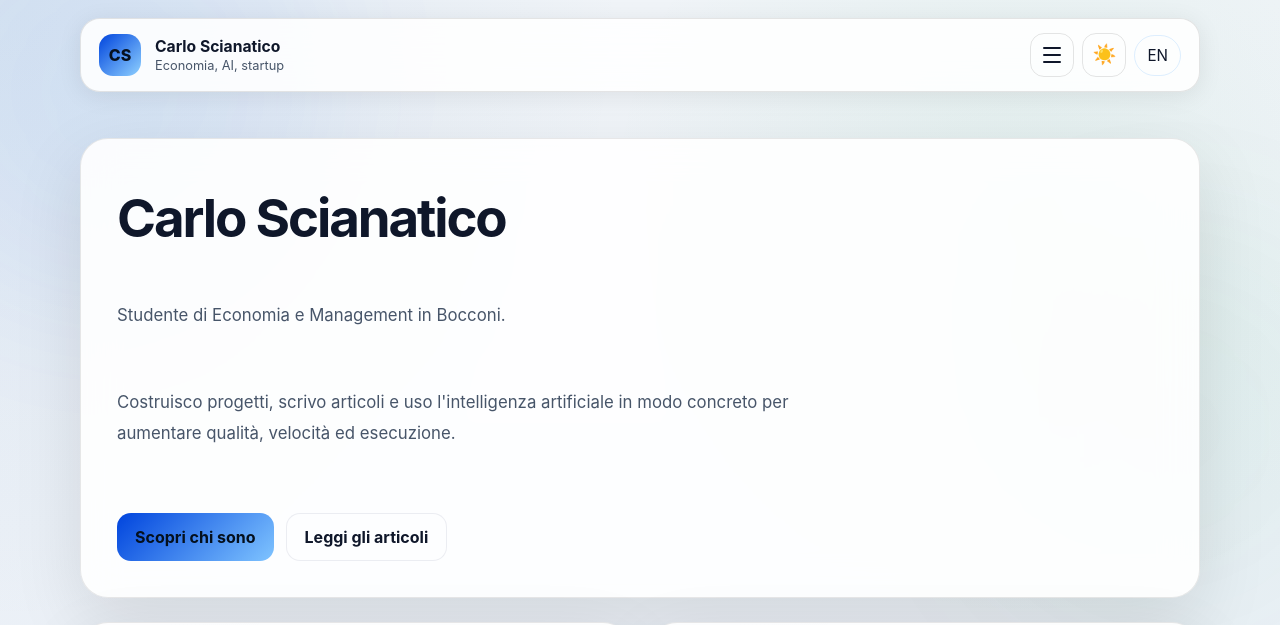
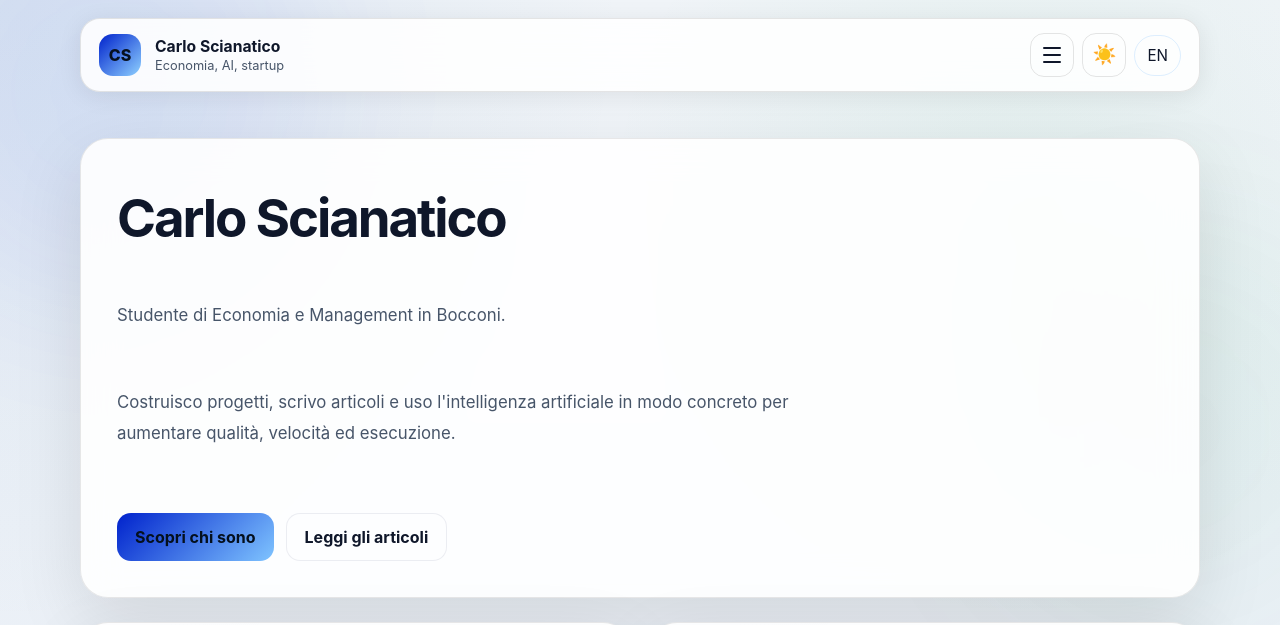
Before and after one commit to carloscianatico/carloscianatico.github.io, a Jekyll site: the page built from index.md, in a window 1280 px wide. Shown: the top 625 px of the page. Built offline with Jekyll 4.4.1, drawn with Linux system fonts in a browser that asks for light colours.

Commit message:
Fix: accent light mode → blu elettrico #0033ff

```diff
--- a/assets/css/theme.css
+++ b/assets/css/theme.css
@@ -9,9 +9,9 @@ body.light-mode {
   --line:          rgba(0,0,0,0.10);
   --text:          #0f172a;
   --muted:         #475569;
-  --accent:        #0066ff;
-  --accent-strong: #0044dd;
-  --accent-soft:   rgba(0,102,255,0.12);
+  --accent:        #0033ff;
+  --accent-strong: #0022cc;
+  --accent-soft:   rgba(0,51,255,0.12);
   --success:       #16a34a;
   --shadow:        0 24px 70px rgba(0,0,0,0.10);
 }
@@ -50,7 +50,7 @@ body.light-mode .footer-grid > div {
   border-color: rgba(0,0,0,0.08) !important;
 }
 
-body.light-mode .page-glow-a { background: rgba(0,102,255,0.12) !important; opacity: 0.5; }
+body.light-mode .page-glow-a { background: rgba(0,51,255,0.12) !important; opacity: 0.5; }
 body.light-mode .page-glow-b { background: rgba(22,163,74,0.08) !important; opacity: 0.5; }
 
 body.light-mode .nav-sidebar {
```
